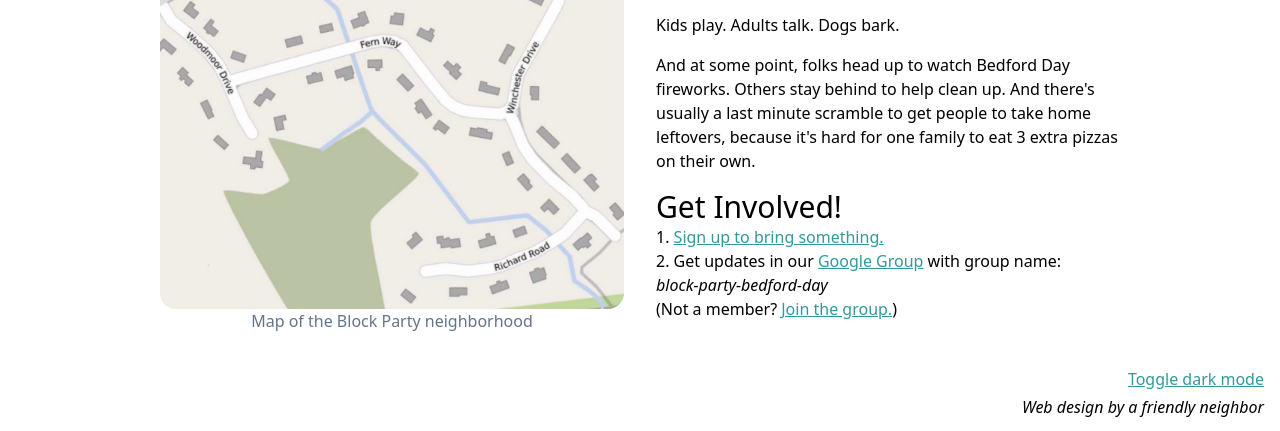
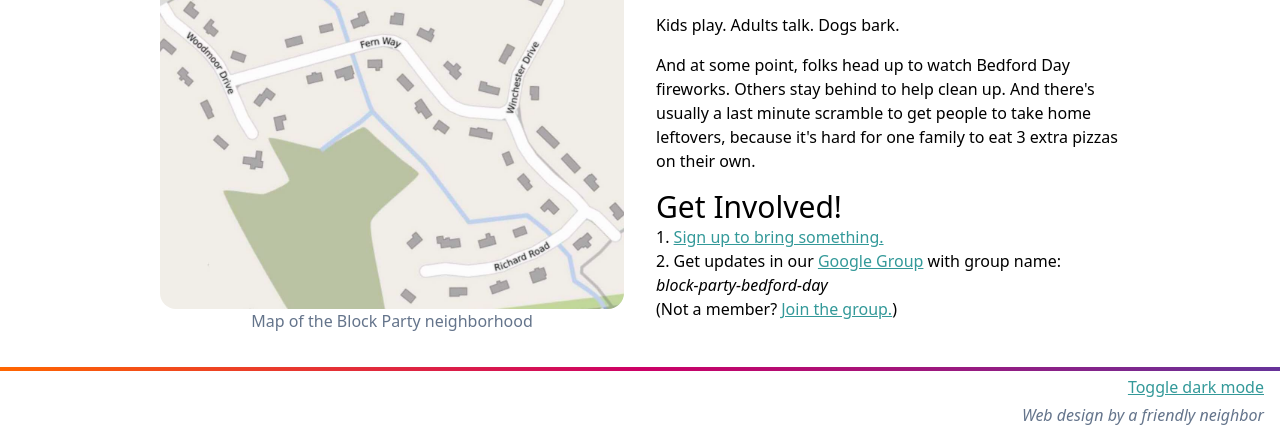
Before and after one commit to marclevetin/block-party, a Gatsby site: page / in a window 1280 px wide. Shown: the part 600-1031 px from the top of the page. Built offline with nearby package versions, Linux system fonts and the light colour scheme; Gatsby itself is replaced by a stand-in of ours.

Commit message:
Improved footer UI

```diff
--- a/src/pages/index.tsx
+++ b/src/pages/index.tsx
@@ -138,8 +138,10 @@ function IndexPage(props: React.FC<PageProps>) {
           </div>
         </div>
       </main>
-      <footer className="px-4 flex flex-row justify-end">
-        <div className="space-y-1 flex flex-col items-end">
+      <footer className="pt-1 bg-gradient-to-r from-orange via-blue via-pink via-green to-purple">
+        <div className="bg-white dark:bg-slate-800">
+          <div className="flex flex-row justify-end">
+            <div className="space-y-1 flex flex-col items-end p-1 px-4">
               <button
                 className="underline text-blue hover:text-pink visited:text-purple dark:visited:text-orange dark:hover:text-pink"
                 onClick={() => {
@@ -154,7 +156,11 @@ function IndexPage(props: React.FC<PageProps>) {
               >
                 Toggle dark mode
               </button>
-          <p className="italic">Web design by a friendly neighbor</p>
+              <p className="italic text-slate-500 dark:text-zinc-400">
+                Web design by a friendly neighbor
+              </p>
+            </div>
+          </div>
         </div>
       </footer>
     </React.Fragment>
```
Lines whose indentation alone changed are shown as unchanged.
